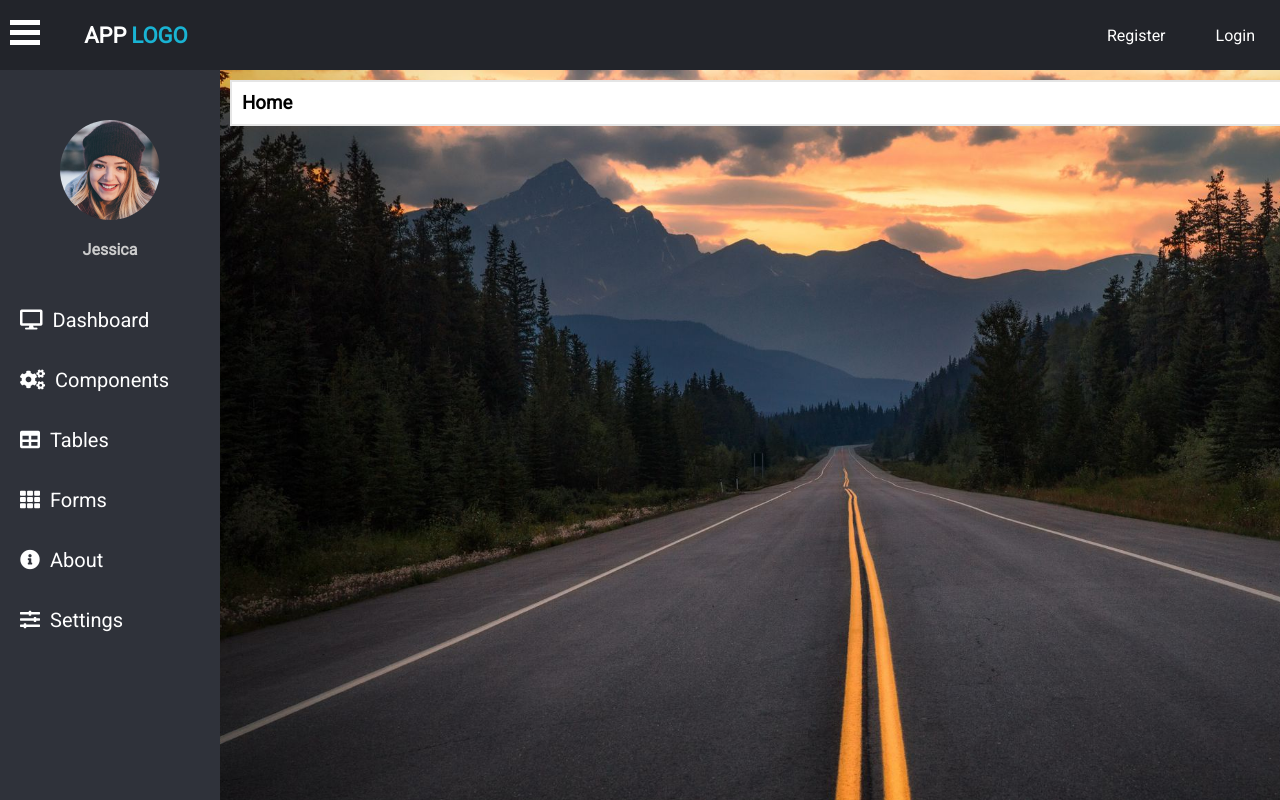
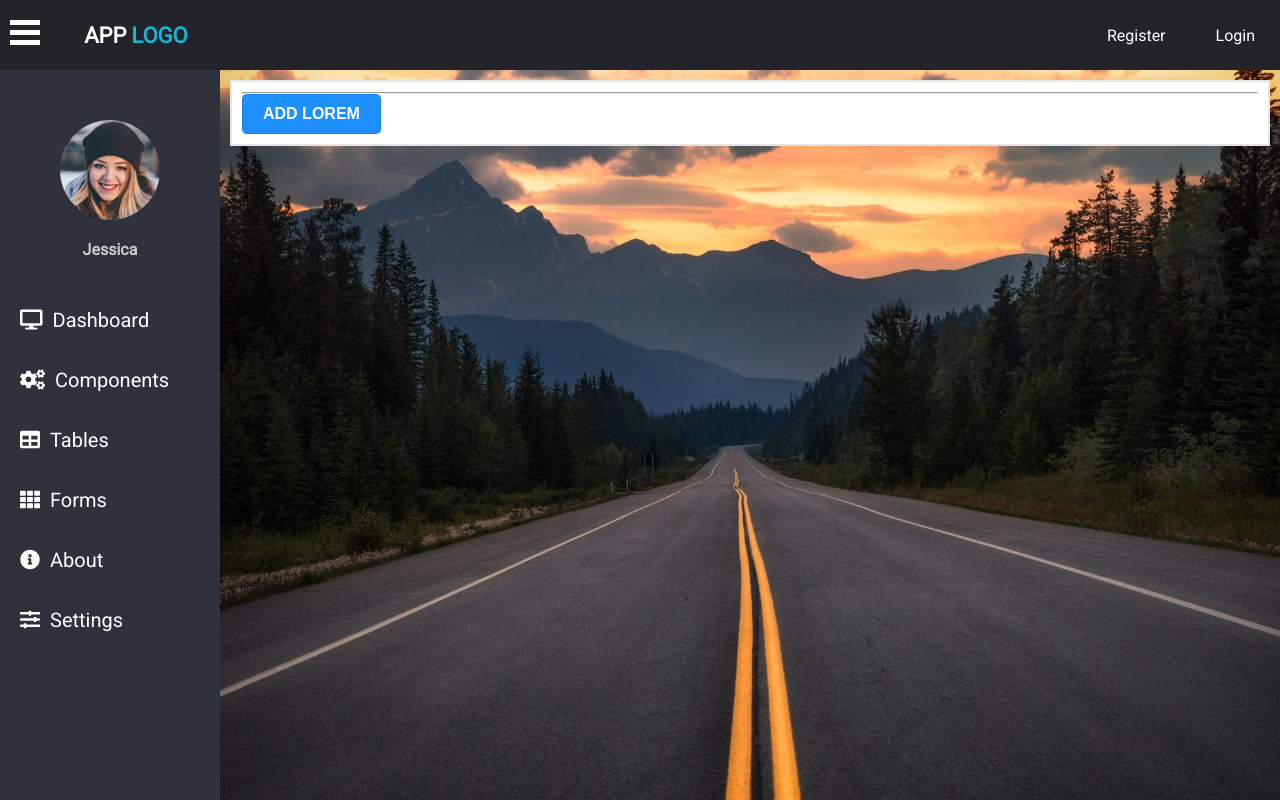
Before and after one commit to hpeluzio/React-Dashboard-Template, a React (Create React App) app: page / in a window 1280 px wide. Built offline with nearby package versions, Linux system fonts and the light colour scheme.

Commit message:
All responsivity features implemented

```diff
--- a/src/components/Home/Home.jsx
+++ b/src/components/Home/Home.jsx
@@ -1,12 +1,55 @@
-import React from 'react'
+import React, { useState } from 'react'
+import styled from 'styled-components'
 
 function Home() {
-    // return <div>oi</div>
+    const lorem =
+        "Lorem Ipsum is simply dummy text of the printing and typesetting industry. Lorem Ipsum has been the industry's standard dummy text ever since the 1500s, when an unknown printer took a galley of type and scrambled it to make a type specimen book. It has survived not only five centuries, but also the leap into electronic typesetting, remaining essentially unchanged. It was popularised in the 1960s with the release of Letraset sheets containing Lorem Ipsum passages, and more recently with desktop publishing software like Aldus PageMaker including versions of Lorem Ipsum."
+    const [lorens, setLorens] = useState([])
+
     return (
-        <div>
-            <h3>Home</h3>
-        </div>
+        <>
+            <div>
+                {lorens.map((lorem) => {
+                    return (
+                        <h3>
+                            Lorem1: {lorem} <hr />
+                        </h3>
+                    )
+                })}
+            </div>
+            <hr />
+            <Button
+                onClick={() => {
+                    var lor = [...lorens]
+                    lor.push(lorem)
+                    console.log(lor)
+                    setLorens(lor)
+                }}
+            >
+                ADD LOREM
+            </Button>
+        </>
     )
 }
 
+const Button = styled.button`
+    /* width: 10rem;
+    height: 4rem;
+    background: DodgerBlue;
+    color: white;
+    font-weight: bold;
+    border: 2px solid rgba(0, 0, 0, 0.4); */
+
+    background-color: DodgerBlue; /* Green */
+    border: 1px solid rgba(0, 0, 0, 0.1);
+    border-radius: 5px;
+    color: white;
+    font-weight: bold;
+    padding: 1rem 2rem;
+    text-align: center;
+    text-decoration: none;
+    display: inline-block;
+    font-size: 16px;
+`
+
 export default Home
--- a/src/containers/Content.jsx
+++ b/src/containers/Content.jsx
@@ -34,11 +34,13 @@ const Content = () => {
 const ContentContainer = styled.div`
     position: fixed;
     z-index: 0;
-    width: 100%;
     height: 93%;
+    width: ${(props) => !props.mobile && 'calc(100vw - var(--sidebar-width))'};
+    width: ${(props) => props.mobile && 'calc(100vw)'};
+    left: var(--sidebar-width);
+    left: ${(props) => props.mobile && '0'};
     right: 0;
     top: var(--header-height);
-    left: var(--sidebar-width);
     transition: 0.25s;
     transition-property: all;
     background-image: url(${contentBackground});
@@ -47,12 +49,11 @@ const ContentContainer = styled.div`
     background-size: cover;
     overflow-y: auto;
 
-    left: ${(props) => props.mobile && '0'};
-
     .content-container {
+        display: block;
+        flex-wrap: wrap;
         background-color: #fff;
-        margin: 10px;
-        width: auto;
+        margin: 1rem;
         height: auto;
         padding: 1rem;
         border: 2px solid rgba(0, 0, 0, 0.1);
```
Also changed, not shown: src/store/AuthContext.jsx (added, +20 -0 lines).
